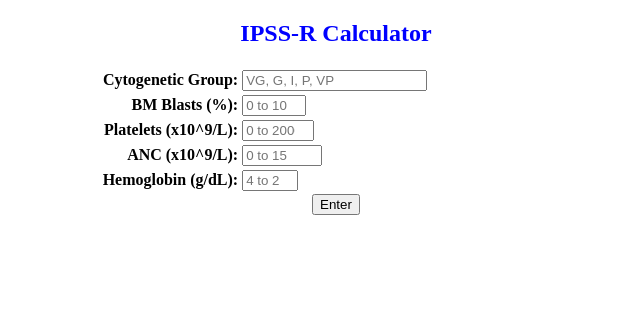
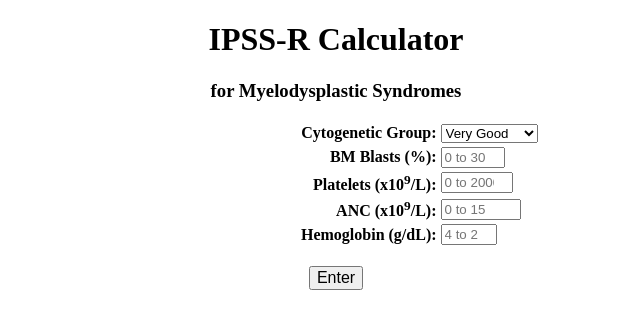
Before and after one commit to wzquresh/IPSS_R_CALC, a Flask app: page / in a window 1280 px wide. Shown: the top 329 px of the page, without its empty margins (304-944 px from the left). Run offline with Flask 2, Linux system fonts and the light colour scheme.

Commit message:
Update main.html

```diff
--- a/templates/main.html
+++ b/templates/main.html
@@ -5,23 +5,30 @@
     <title> IPSS-R Calculator</title>
     <link rel="stylesheet" type="text/css" href="{{ url_for('static', filename='style.css')}}">
 </head>
-    <h2><center>IPSS-R Calculator</center></h2>
+    <h1><center>IPSS-R Calculator</center></h1>
+    <h3><center>for Myelodysplastic Syndromes</center></h3>
     <form method="post">
         <table style="width:100%">
             <tr>
                 <th><div align="right">Cytogenetic Group:</div></th>
-                <td><input type="text" name="cg" placeholder="VG, G, I, P, VP" maxlength="2"><br></td>
+                <td><select name="Cytogenetic Group">
+                    <option value="Very Good">Very Good</option>
+                    <option value="Good">Good</option>
+                    <option value="Intermediate">Intermediate</option>
+                    <option value="Poor">Poor</option>
+                    <option value="Very Poor">Very Poor</option>
+                </select></td>
             </tr>
             <tr>
                 <th><div align="right">BM Blasts (%):</div></th>
-                <td><input type="number" name="hg" placeholder="0 to 100" min="0" max="100" step="1"><br></td>
+                <td><input type="number" name="hg" placeholder="0 to 30" min="0" max="100" step="1"><br></td>
             </tr>
             <tr>
-                <th><div align="right">Platelets (x10^9/L):</div></th>
+                <th><div align="right">Platelets (x10<sup>9</sup>/L):</div></th>
                 <td><input type="number" name="platelets" placeholder="0 to 2000" min="0" max="2000" step="10"><br></td>
             </tr>
             <tr>
-                <th><div align="right">ANC (x10^9/L):</div></th>
+                <th><div align="right">ANC (x10<sup>9</sup>/L):</div></th>
                 <td><input type="number" name="anc" placeholder="0 to 15" min="0.00" max="15.00" step="0.01"><br></td>
             </tr>
             <tr>
@@ -29,13 +36,17 @@
                 <td><input type="number" name="heme" placeholder="4 to 20" min="4" max="20" step="1"><br></td>
             </tr>
 
-        </table>
-        <center><input type="submit" value="Enter" width="50"></center>
+        </table><br>
+        <center><input style="font-size:16px" type="submit" value="Enter" width="70"></center><br><br>
     </form>
     <!-- { % this is code % }
     #Pecentage sign-->
-    {% if text %}
-        Answer from calculator: {{ text}}
-    {% endif %}
+    <center>
+        <p style="font-size:22px">
+            {% if text %}
+                {{ text}}
+            {% endif %}
+        </p>
+    </center>
 </body>
 </html>
```
